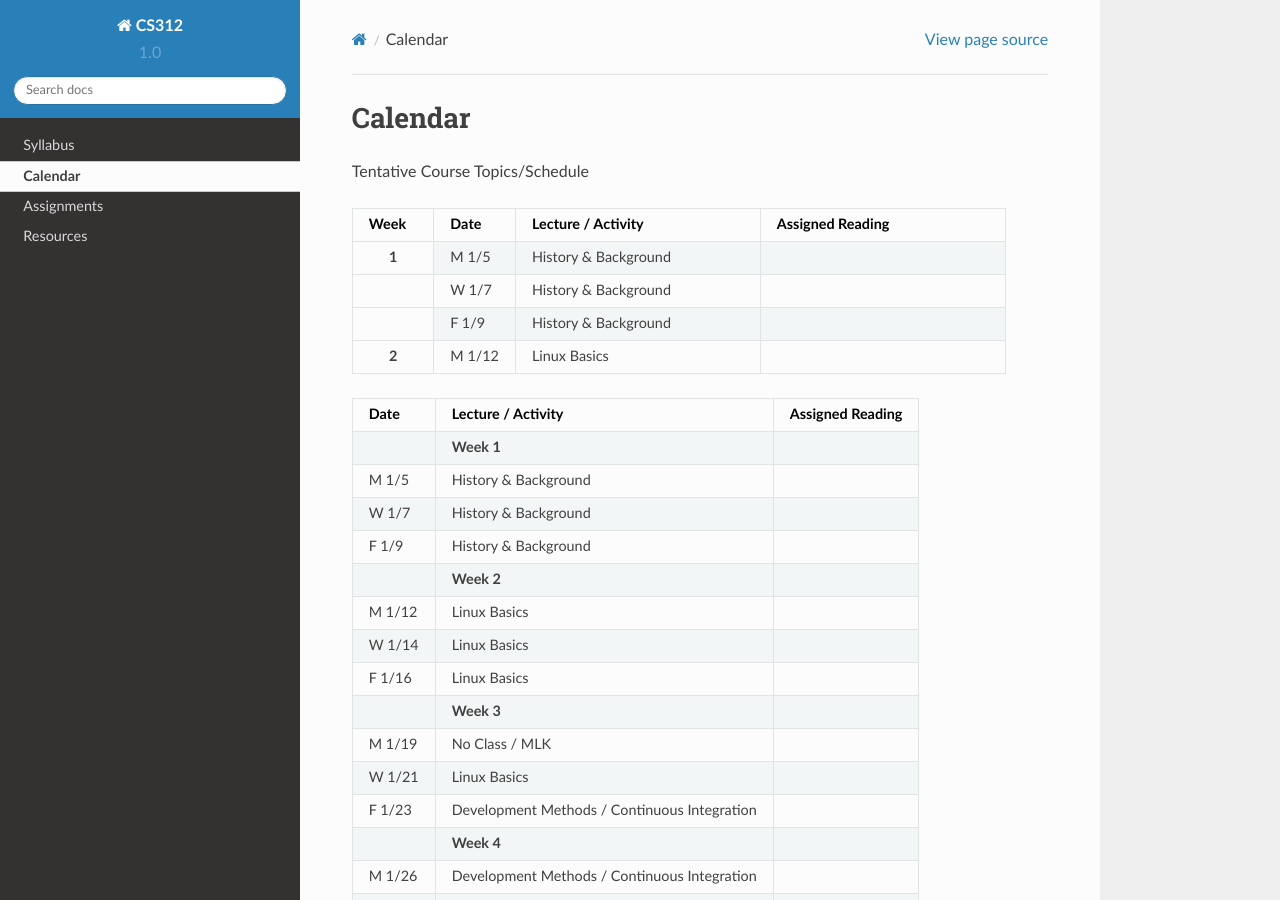
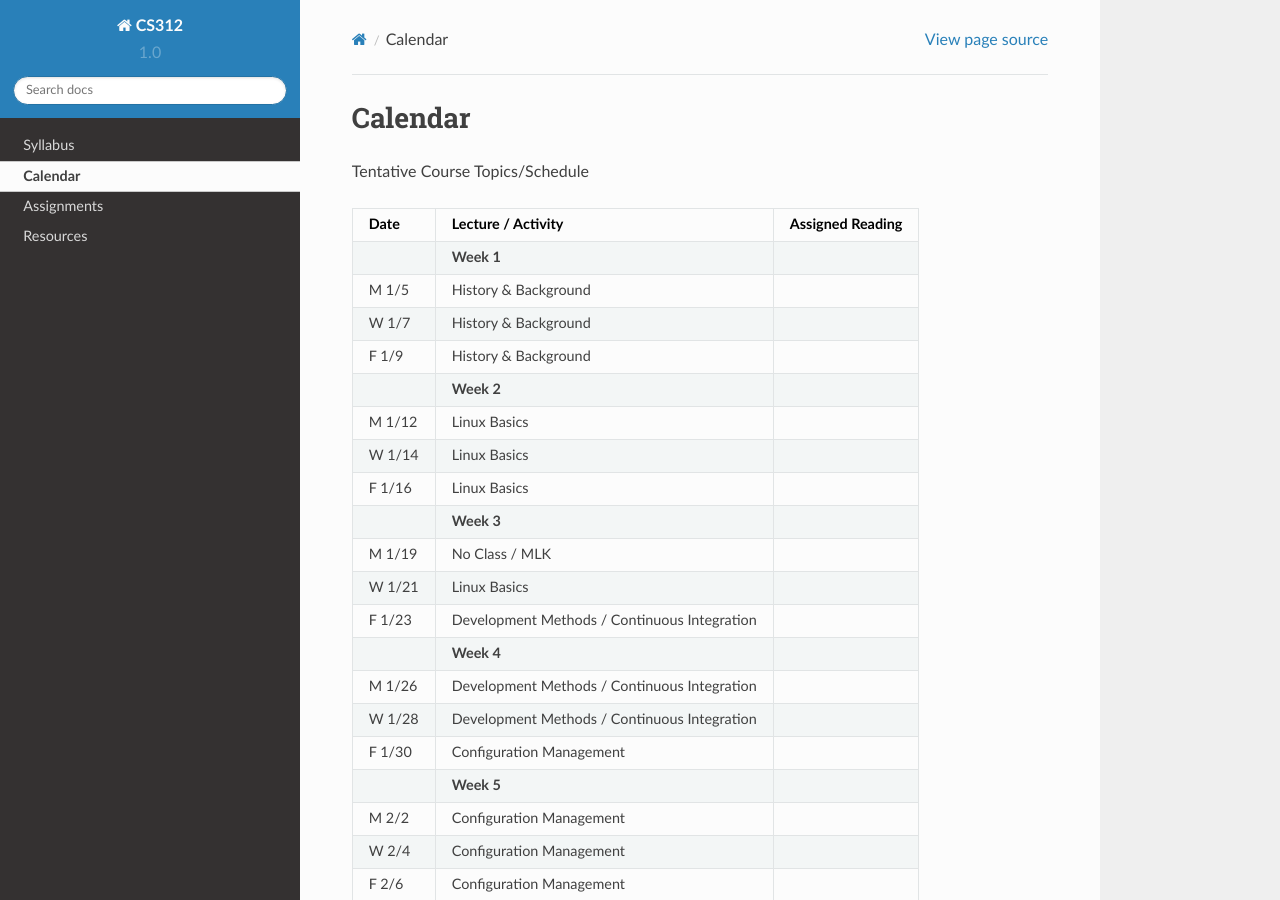
Before and after one commit to osuosl/cs312, a Sphinx documentation site: the page built from source/calendar.rst, in a window 1280 px wide and 900 px high. Built offline with Sphinx 7.4.7 and the Read the Docs theme 2.0.0, drawn with Linux system fonts in a browser that asks for light colours.

Commit message:
Remove list-table

```diff
--- a/source/calendar.rst
+++ b/source/calendar.rst
@@ -5,32 +5,6 @@ Calendar
 
 Tentative Course Topics/Schedule
 
-.. list-table::
-  :header-rows: 1
-  :widths: 10, 10, 30, 30
-  :stub-columns: 1
-
-  * - Week
-    - Date
-    - Lecture / Activity
-    - Assigned Reading
-  * - 1
-    - M 1/5
-    - History & Background
-    -
-  * -
-    - W 1/7
-    - History & Background
-    -
-  * -
-    - F 1/9
-    - History & Background
-    -
-  * - 2
-    - M 1/12
-    - Linux Basics
-    -
-
 .. csv-table::
   :file: _static/calendar.csv
   :header-rows: 1
```
